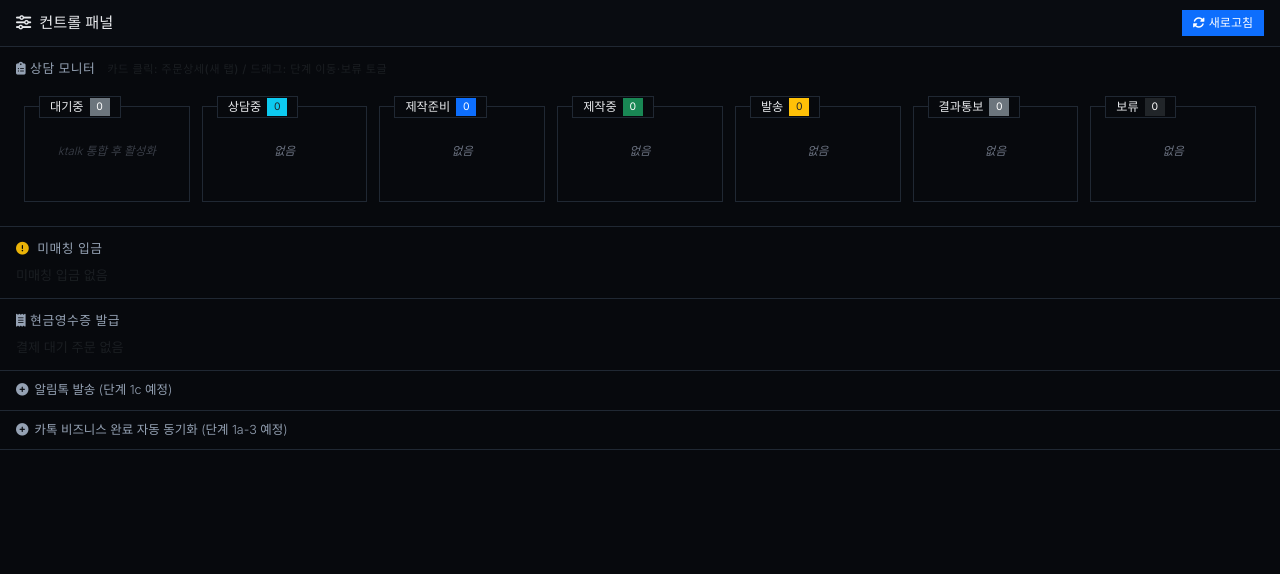
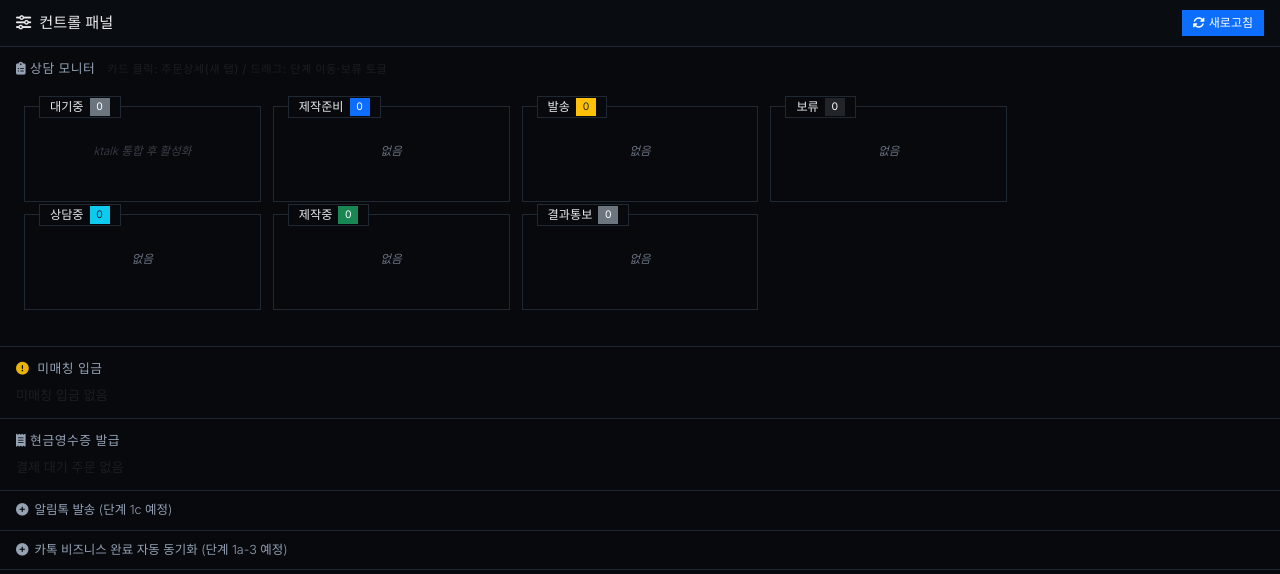
Before and after one commit to wonki0323/tshirt-management, a Django app: page /popbill/control-panel/ in a window 1280 px wide. Shown: the top 574 px of the page. Run offline with Django 4.2, Linux system fonts and the light colour scheme; the visitor is signed in with stand-in values (Sample User, id 1); data that the repository does not hold is empty; some libraries are stand-ins or nearby versions.

Commit message:
style(control-panel): 칸반 masonry 레이아웃 (작은 칸이 빈 공간 채움)
- board를 CSS columns로, 박스 세로 packing — 작은 칸들이 큰 칸 옆 빈 세로 공간 채움
- 칸 inline-block + break-inside avoid

Co-Authored-By: Claude Opus 4.8 <noreply@anthropic.com>

```diff
--- a/popbill_api/templates/popbill_api/control_panel.html
+++ b/popbill_api/templates/popbill_api/control_panel.html
@@ -91,18 +91,18 @@
 
         /* 칸반 위젯 (단계 1a-1) — 박스+동그라미 미니멀 (2026-06-01 운영자 피드백) */
         .kanban-board {
-            display: flex;
-            flex-wrap: wrap;            /* 박스들이 화면 폭에 따라 줄바꿈(두 줄+) */
-            align-items: flex-start;
-            align-content: flex-start;
-            gap: 12px;
+            column-width: 230px;       /* masonry — 박스를 세로로 쌓아 빈 공간 채움 */
+            column-gap: 12px;
             padding: 20px 8px 12px 8px;
         }
         .kanban-col {
             position: relative;
-            flex: 1 1 0;           /* flex-grow는 인라인 style로 칸별(카드 수 비례) 지정 */
-            min-width: 88px;
-            min-height: 96px;      /* 컴팩트 — 카드 수만큼만 높이 차지 (적은 칸은 낮게, 많으면 늘어남) */
+            display: inline-block;     /* column 아이템 — 세로 packing */
+            width: 100%;
+            break-inside: avoid;
+            -webkit-column-break-inside: avoid;
+            margin-bottom: 12px;
+            min-height: 96px;          /* 컴팩트 — 카드 수만큼만 높이 차지 */
             border: 1px solid var(--border);
             background: var(--bg);
         }
```
